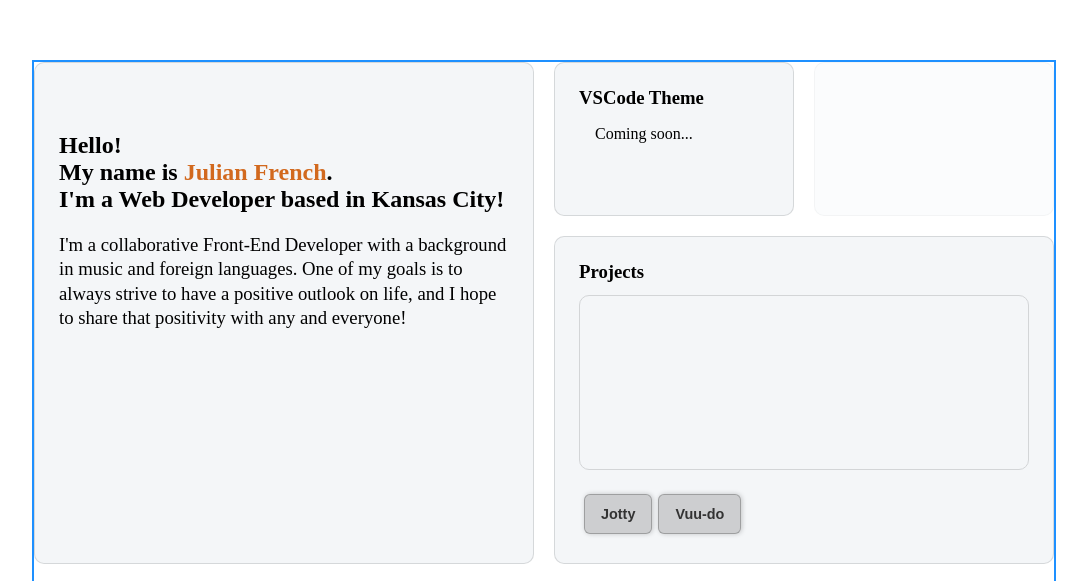
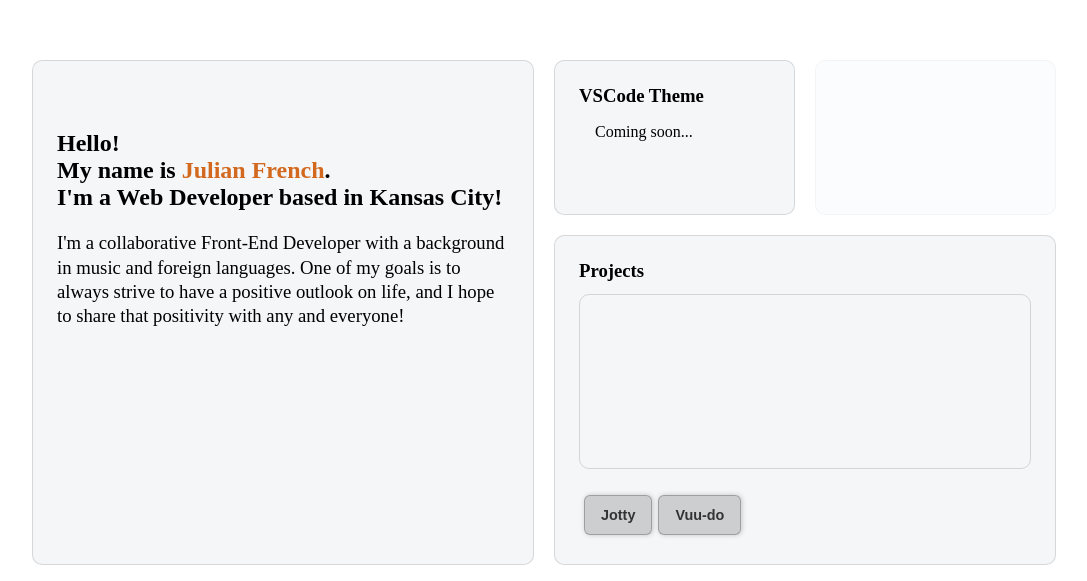
Before and after one commit to Jufrench/ju2, a Gatsby site: page / in a window 1280 px wide. Shown: the top 581 px of the page, without its empty margins (96-1183 px from the left). Built offline with nearby package versions, Linux system fonts and the light colour scheme; Gatsby itself is replaced by a stand-in of ours.

Commit message:
Remove border for testing

```diff
--- a/src/styles/global.css
+++ b/src/styles/global.css
@@ -38,7 +38,6 @@ h1, h2, h3, h4, h5, h6 {
     padding: 0;
   }
   .main-wrapper {
-    border: 2px solid dodgerblue;
     grid-template-columns: repeat(4, 1fr);
     grid-template-rows: repeat(4, minmax(0, 1fr));
     height: 85%;
```
